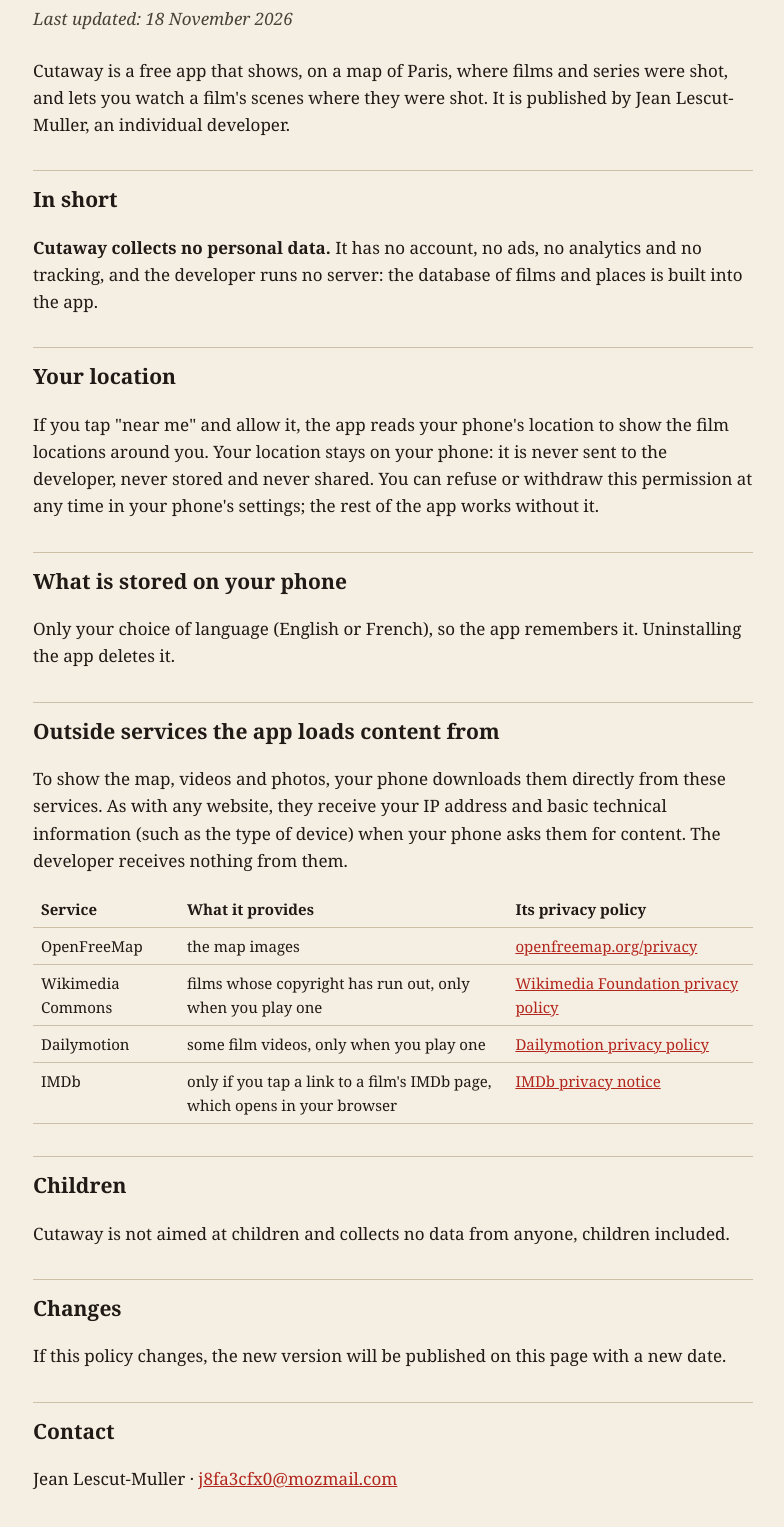
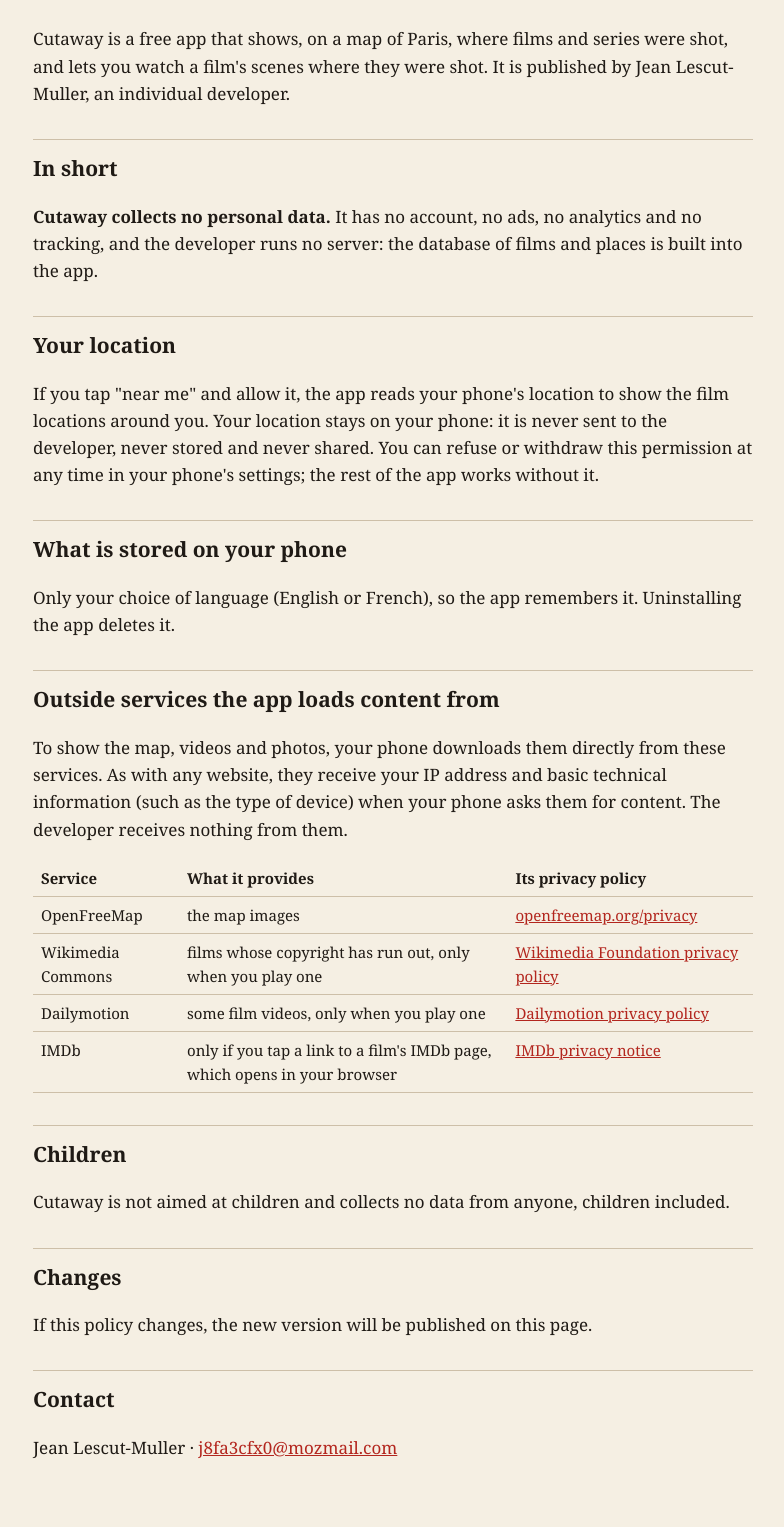
Before and after one commit to JeanLescutMuller/JeanLescutMuller.github.io, a plain HTML site: page cutaway/privacy/index.html in a window 1280 px wide. Shown: the part 85-1612 px from the top of the page, without its empty margins (247-1031 px from the left). Drawn offline with Linux system fonts and the light colour scheme.

Commit message:
Cutaway privacy policy: no date (the user)
Co-Authored-By: Claude Opus 5.5 <noreply@anthropic.com>
Claude-Session: https://claude.ai/code/session_01KiRNPZgcthahUhEhLbyYqv
Agent: claude-code (claude-opus-5-5)
Machine: chan-lescut-macbook-pro
Session: 66502c01-ac6f-449d-a4f9-b4d2629c383a

```diff
--- a/cutaway/privacy/index.html
+++ b/cutaway/privacy/index.html
@@ -8,9 +8,8 @@
   :root { --paper: #F5EFE3; --ink: #1F1A15; --soft: #4A4036; --rule: #CDBFA8; --red: #B3261E; }
   body { margin: 0; background: var(--paper); color: var(--ink); font: 17px/1.6 Georgia, "Times New Roman", serif; }
   main { max-width: 720px; margin: 0 auto; padding: 32px 16px 64px; }
-  h1 { font-size: 34px; margin: 0 0 4px; }
+  h1 { font-size: 34px; margin: 0 0 24px; }
   h1 span { color: var(--red); font-style: italic; }
-  .date { color: var(--soft); font-style: italic; margin: 0 0 24px; }
   h2 { font-size: 21px; margin: 32px 0 8px; padding-top: 12px; border-top: 1px solid var(--rule); }
   table { border-collapse: collapse; width: 100%; font-size: 15px; }
   th, td { text-align: left; vertical-align: top; padding: 6px 8px; border-bottom: 1px solid var(--rule); }
@@ -20,7 +19,6 @@
 <body>
 <main>
   <h1><span>Cutaway</span> · Privacy policy</h1>
-  <p class="date">Last updated: 18 November 2026</p>
 
   <p>Cutaway is a free app that shows, on a map of Paris, where films and series were shot, and lets you watch a film's scenes where they were shot. It is published by Jean Lescut-Muller, an individual developer.</p>
 
@@ -47,7 +45,7 @@
   <p>Cutaway is not aimed at children and collects no data from anyone, children included.</p>
 
   <h2>Changes</h2>
-  <p>If this policy changes, the new version will be published on this page with a new date.</p>
+  <p>If this policy changes, the new version will be published on this page.</p>
 
   <h2>Contact</h2>
   <p>Jean Lescut-Muller · <a href="mailto:j8fa3cfx0@mozmail.com">j8fa3cfx0@mozmail.com</a></p>
```
